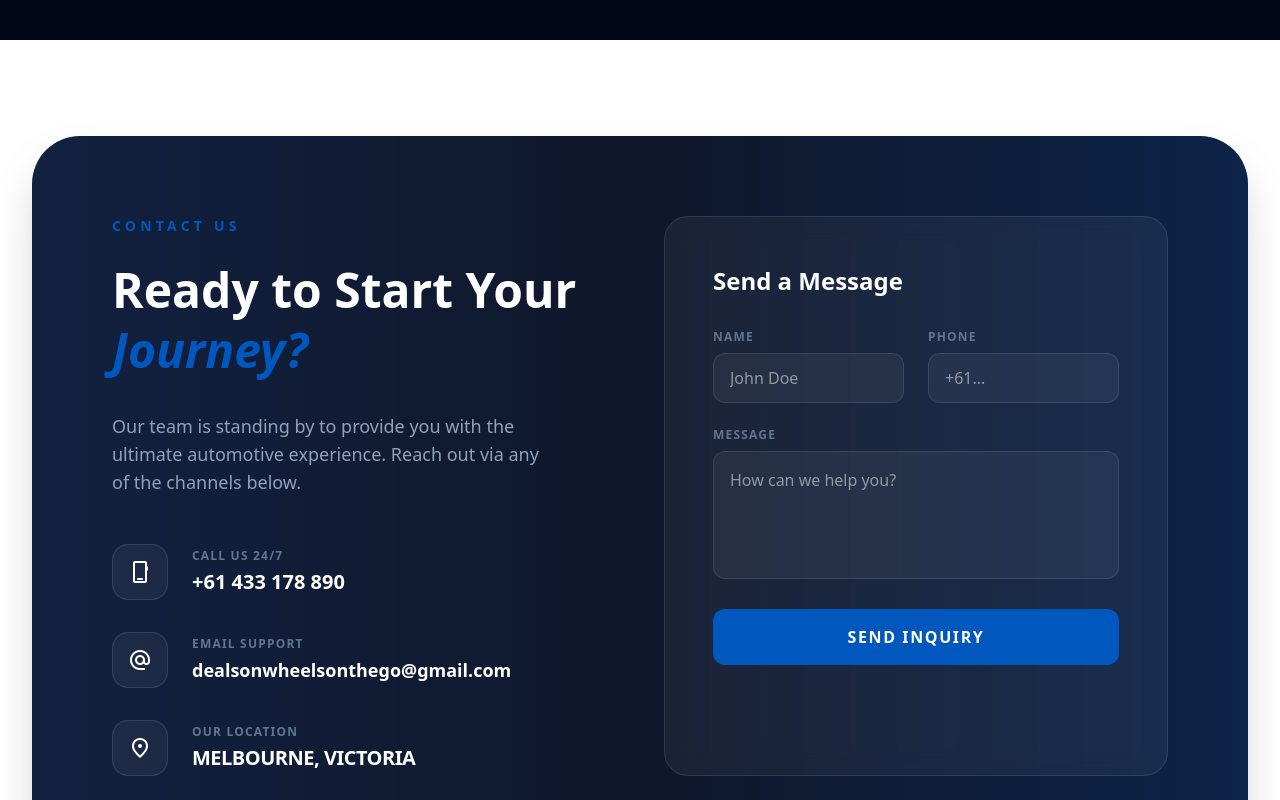
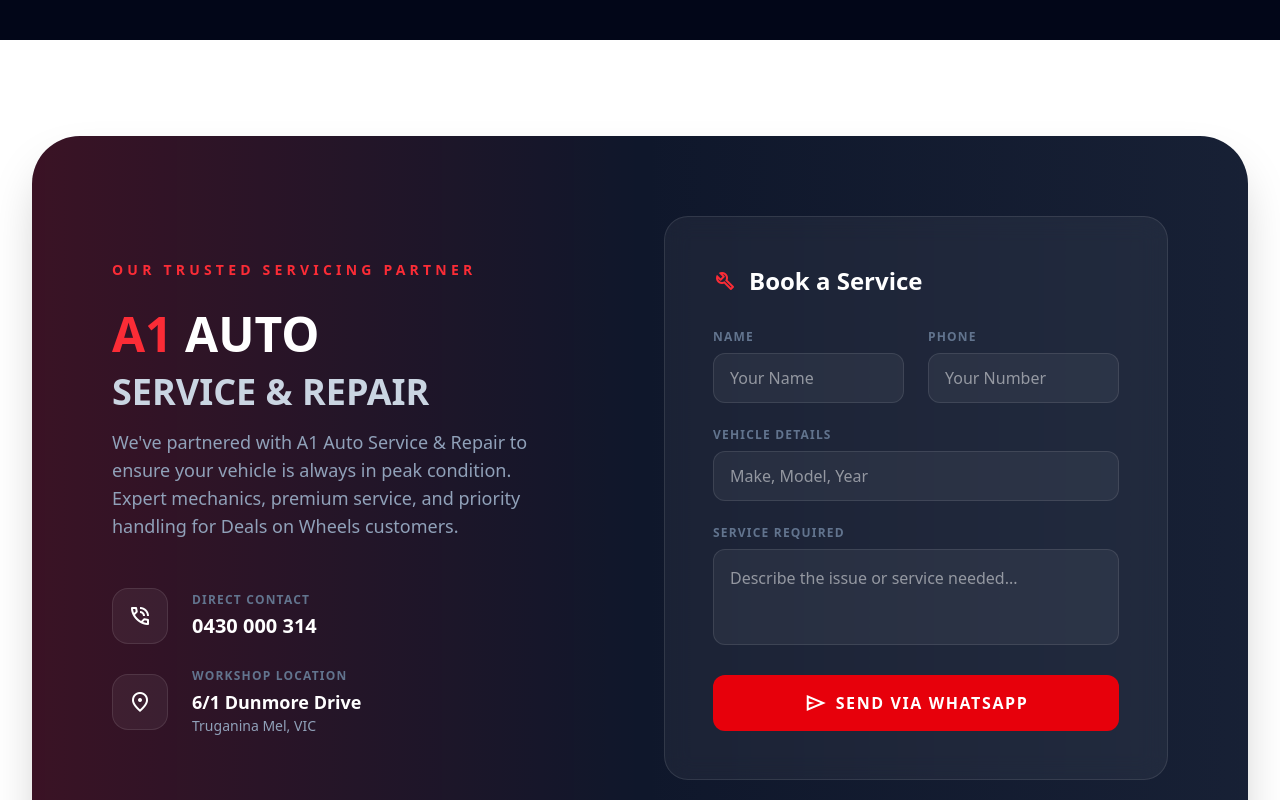
Before and after one commit to XenDevHub/deals-on-wheels, a Next.js app: page / in a window 1280 px wide. Shown: the part 4120-4920 px from the top of the page. Built offline with nearby package versions, Linux system fonts and the light colour scheme; no server answers; the database is empty.

Commit message:
servicing perner added

```diff
--- a/src/app/page.jsx
+++ b/src/app/page.jsx
@@ -13,6 +13,7 @@
 const SalesSection = lazy(() => import("@/components/SalesSection"));
 const Testimonials = lazy(() => import("@/components/Testimonials"));
 const ContactSection = lazy(() => import("@/components/ContactSection"));
+import ServicingPartnerSection from "@/components/ServicingPartnerSection";
 const Footer = lazy(() => import("@/components/Footer"));
 
 const SectionLoader = () => (
@@ -51,6 +52,8 @@
           <Testimonials />
         </Suspense>
 
+        <ServicingPartnerSection />
+
         <Suspense fallback={<SectionLoader />}>
           <ContactSection />
         </Suspense>
--- /dev/null
+++ b/src/components/ServicingPartnerSection.jsx
@@ -0,0 +1,137 @@
+import React, { useState } from 'react';
+import { openWhatsApp } from '@/lib/whatsapp';
+
+export default function ServicingPartnerSection() {
+  // A1 Auto Service & Repair phone number from the image
+  const whatsappNumber = "61430000314";
+  const [formData, setFormData] = useState({
+    name: '',
+    phone: '',
+    vehicleDetails: '',
+    serviceRequired: ''
+  });
+
+  const handleChange = (e) => {
+    const { name, value } = e.target;
+    setFormData(prev => ({
+      ...prev,
+      [name]: value
+    }));
+  };
+
+  const handleSubmit = (e) => {
+    e.preventDefault();
+    const text = `*New Service Request*\nRequest from https://dealsonwheelsonthego.com.au/\n\n*Name:* ${formData.name}\n*Phone:* ${formData.phone}\n*Vehicle Details:* ${formData.vehicleDetails}\n*Service Required:* ${formData.serviceRequired}`;
+    openWhatsApp(whatsappNumber, text);
+  };
+
+  return (
+    <section id="servicing" className="py-16 md:py-24 bg-white">
+      <div className="max-w-7xl 2xl:max-w-screen-2xl mx-auto px-4 sm:px-6 md:px-8">
+        <div className="bg-slate-900 rounded-[2rem] md:rounded-[3rem] overflow-hidden relative shadow-2xl">
+          {/* Decorative Gradients */}
+          <div className="absolute top-0 left-0 w-1/2 h-full bg-gradient-to-r from-red-600/20 to-transparent pointer-events-none" />
+          <div className="absolute bottom-0 right-0 w-1/2 h-full bg-gradient-to-l from-slate-500/10 to-transparent pointer-events-none" />
+
+          <div className="relative z-10 grid grid-cols-1 lg:grid-cols-2 gap-8 md:gap-12 p-6 sm:p-8 md:p-12 lg:p-20 items-center">
+            <div>
+              <span className="text-red-500 font-bold uppercase tracking-[0.3em] text-sm block mb-4 md:mb-6">Our Trusted Servicing Partner</span>
+              <h2 className="font-display text-3xl md:text-4xl lg:text-5xl 2xl:text-6xl font-black text-white leading-tight mb-4">
+                <span className="text-red-500">A1</span> AUTO
+                <span className="block text-2xl md:text-3xl lg:text-4xl text-slate-300 mt-2">SERVICE & REPAIR</span>
+              </h2>
+              <p className="text-slate-400 text-base md:text-lg mb-8 md:mb-12 max-w-md">
+                We've partnered with A1 Auto Service & Repair to ensure your vehicle is always in peak condition. Expert mechanics, premium service, and priority handling for Deals on Wheels customers.
+              </p>
+
+              <div className="space-y-6">
+                <div className="flex items-center gap-6 group">
+                  <div className="w-14 h-14 rounded-2xl bg-white/5 flex items-center justify-center border border-white/10 group-hover:bg-red-500 transition-all duration-300">
+                    <span className="material-symbols-outlined text-white text-2xl">phone_in_talk</span>
+                  </div>
+                  <div>
+                    <p className="text-[10px] sm:text-xs font-bold uppercase tracking-widest text-slate-500 mb-1">Direct Contact</p>
+                    <a href="tel:+61430000314" className="text-lg sm:text-xl font-display font-bold text-white hover:text-red-500 transition-colors">0430 000 314</a>
+                  </div>
+                </div>
+
+                <div className="flex items-center gap-6 group">
+                  <div className="w-14 h-14 rounded-2xl bg-white/5 flex items-center justify-center border border-white/10 group-hover:bg-red-500 transition-all duration-300">
+                    <span className="material-symbols-outlined text-white text-2xl">location_on</span>
+                  </div>
+                  <div>
+                    <p className="text-[10px] sm:text-xs font-bold uppercase tracking-widest text-slate-500 mb-1">Workshop Location</p>
+                    <p className="text-base sm:text-lg font-display font-bold text-white">6/1 Dunmore Drive</p>
+                    <p className="text-sm text-slate-400">Truganina Mel, VIC</p>
+                  </div>
+                </div>
+              </div>
+            </div>
+
+            <div className="bg-white/5 backdrop-blur-md rounded-3xl p-6 sm:p-8 lg:p-12 border border-white/10">
+              <div className="flex items-center gap-3 mb-6 md:mb-8">
+                <span className="material-symbols-outlined text-red-500 text-3xl">build</span>
+                <h3 className="text-2xl font-bold text-white">Book a Service</h3>
+              </div>
+              <form className="space-y-6" onSubmit={handleSubmit}>
+                <div className="grid grid-cols-1 md:grid-cols-2 gap-6">
+                  <div>
+                    <label className="text-xs font-bold uppercase tracking-widest text-slate-500 block mb-2">Name</label>
+                    <input
+                      type="text"
+                      name="name"
+                      required
+                      value={formData.name}
+                      onChange={handleChange}
+                      className="w-full bg-white/5 border border-white/10 rounded-xl px-4 py-3 text-white outline-none focus:border-red-500 transition-colors"
+                      placeholder="Your Name"
+                    />
+                  </div>
+                  <div>
+                    <label className="text-xs font-bold uppercase tracking-widest text-slate-500 block mb-2">Phone</label>
+                    <input
+                      type="tel"
+                      name="phone"
+                      required
+                      value={formData.phone}
+                      onChange={handleChange}
+                      className="w-full bg-white/5 border border-white/10 rounded-xl px-4 py-3 text-white outline-none focus:border-red-500 transition-colors"
+                      placeholder="Your Number"
+                    />
+                  </div>
+                </div>
+                <div>
+                  <label className="text-xs font-bold uppercase tracking-widest text-slate-500 block mb-2">Vehicle Details</label>
+                  <input
+                    type="text"
+                    name="vehicleDetails"
+                    required
+                    value={formData.vehicleDetails}
+                    onChange={handleChange}
+                    className="w-full bg-white/5 border border-white/10 rounded-xl px-4 py-3 text-white outline-none focus:border-red-500 transition-colors"
+                    placeholder="Make, Model, Year"
+                  />
+                </div>
+                <div>
+                  <label className="text-xs font-bold uppercase tracking-widest text-slate-500 block mb-2">Service Required</label>
+                  <textarea
+                    name="serviceRequired"
+                    required
+                    value={formData.serviceRequired}
+                    onChange={handleChange}
+                    className="w-full bg-white/5 border border-white/10 rounded-xl px-4 py-4 text-white outline-none focus:border-red-500 transition-colors h-24 resize-none"
+                    placeholder="Describe the issue or service needed..."
+                  />
+                </div>
+                <button type="submit" className="w-full py-4 bg-red-600 text-white rounded-xl font-bold uppercase tracking-widest hover:bg-red-700 active:scale-[0.98] transition-all flex items-center justify-center gap-2">
+                  <span className="material-symbols-outlined">send</span>
+                  Send via WhatsApp
+                </button>
+              </form>
+            </div>
+          </div>
+        </div>
+      </div>
+    </section>
+  );
+}
```
